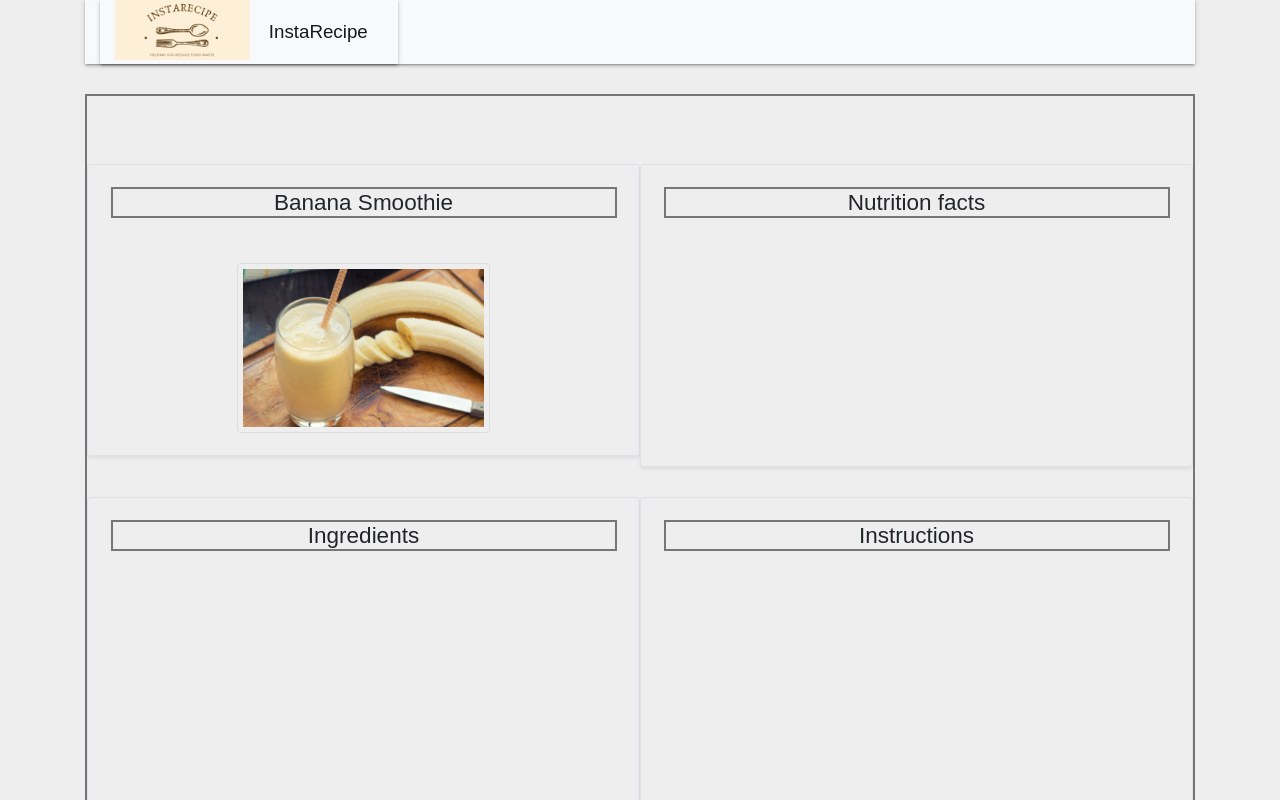
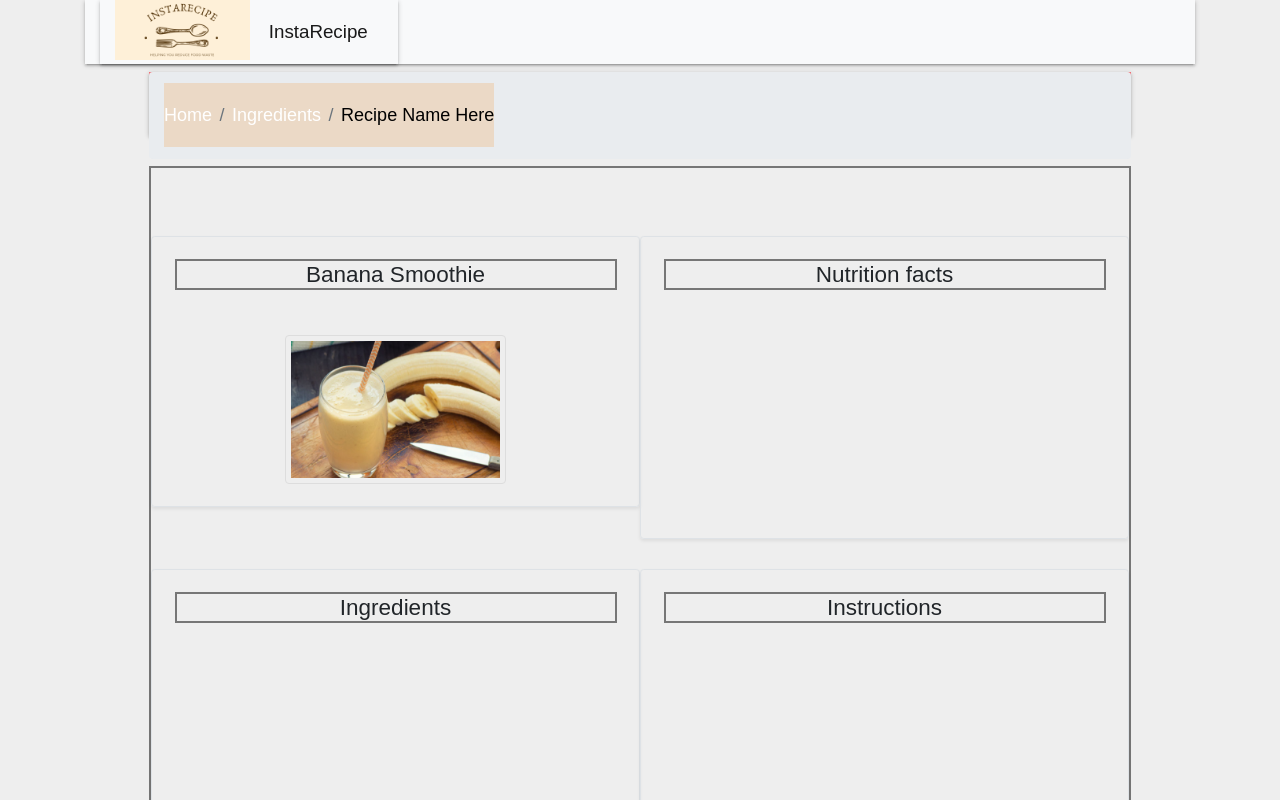
Before and after one commit to snehageorge37/SEG3125-GROUP-14, a React (Create React App) app in the folder lab7_8_9/starting_point/instarecipeapp/: page /recipes in a window 1280 px wide. Shown: the top 800 px of the page. Built offline with nearby package versions, Linux system fonts and the light colour scheme.

Commit message:
Added breadcrumbs

```diff
--- a/lab7_8_9/starting_point/instarecipeapp/src/Home.js
+++ b/lab7_8_9/starting_point/instarecipeapp/src/Home.js
@@ -1,10 +1,28 @@
 import React, { Component } from "react";
-import Button from 'react-bootstrap/Button'
+import Button from "react-bootstrap/Button";
 import Card from "react-bootstrap/Card";
+import styled from "styled-components";
+import Breadcrumb from "react-bootstrap/Breadcrumb";
+
+const breadcrumb = {
+  color: "black",
+  background: "#ebd9c6",
+};
+
+const Container = styled.div`
+  font-family: sans-serif;
+  padding: 1vh 5vw;
+`;
 
 class Home extends Component {
   render() {
     return (
+      <Container>
+        <Breadcrumb>
+          <Breadcrumb.Item href="/" style={breadcrumb}>
+            Home
+          </Breadcrumb.Item>
+        </Breadcrumb>
         <div className="home center">
           <br />
           <br />
@@ -19,6 +37,7 @@ class Home extends Component {
             <Button variant="primary">Find Recipes</Button>
           </Card.Link>
         </div>
+      </Container>
     );
   }
 }
--- a/lab7_8_9/starting_point/instarecipeapp/src/Ingredients.js
+++ b/lab7_8_9/starting_point/instarecipeapp/src/Ingredients.js
@@ -5,7 +5,12 @@ import { BrowserRouter as Router, Route, Switch } from "react-router-dom";
 import { Link } from "react-router-dom";
 import AccordionMP from "./Accordion";
 import SearchResults from "./SearchResults";
+import Breadcrumb from "react-bootstrap/Breadcrumb";
 
+const breadcrumb = {
+  color: "black",
+  background: "#ebd9c6",
+};
 const Container = styled.div`
   font-family: sans-serif;
   padding: 1vh 5vw;
@@ -113,6 +118,14 @@ const Ingredients = () => {
 
   return (
     <Container>
+      <Breadcrumb>
+        <Breadcrumb.Item href="/" style={breadcrumb}>
+          Home
+        </Breadcrumb.Item>
+        <Breadcrumb.Item active style={breadcrumb}>
+          Ingredients
+        </Breadcrumb.Item>
+      </Breadcrumb>
       <div style={divBorderStyle}>
         <br />
         <br />
--- a/lab7_8_9/starting_point/instarecipeapp/src/Recipes.js
+++ b/lab7_8_9/starting_point/instarecipeapp/src/Recipes.js
@@ -1,11 +1,20 @@
 import React, { Component } from "react";
 import banana_smoothie from "./images/banana_smoothie.PNG";
+import Breadcrumb from "react-bootstrap/Breadcrumb";
+import styled from "styled-components";
 
+const breadcrumb = {
+  color: "black",
+  background: "#ebd9c6",
+};
+const Container = styled.div`
+  font-family: sans-serif;
+  padding: 1vh 5vw;
+`;
 const imgStyle = {
   border: "1px solid #ddd",
   borderRadius: "4px",
   padding: "5px",
-  width: "200px",
   display: "block",
   marginLeft: "auto",
   marginRight: "auto",
@@ -23,51 +32,110 @@ const divBorderStyle = {
 class Recipes extends Component {
   render() {
     return (
+      <Container>
+        <Breadcrumb>
+          <Breadcrumb.Item href="/" style={breadcrumb}>
+            Home
+          </Breadcrumb.Item>
+          <Breadcrumb.Item href="/ingredients" style={breadcrumb}>
+            Ingredients
+          </Breadcrumb.Item>
+          <Breadcrumb.Item active style={breadcrumb}>
+            Recipe Name Here
+          </Breadcrumb.Item>
+        </Breadcrumb>
         <div class="container" style={divBorderStyle}>
-        <br /><br /><br />
+          <br />
+          <br />
+          <br />
           <div class="row mb-2">
             <div class="col-md-6">
               <div class="row g-0 border rounded overflow-hidden flex-md-row mb-4 shadow-sm h-md-250 position-relative">
                 <div class="col p-4 d-flex flex-column position-static">
-                <h4 class="mb-0" style={pStyle}>Banana Smoothie</h4>
-                <br /><br />
-                <img src={banana_smoothie} alt="banana smoothie" style={imgStyle} />
-              </div>
-
-
-            </div>
-          </div>
-          <div class="col-md-6">
-            <div class="row g-0 border rounded overflow-hidden flex-md-row mb-4 shadow-sm h-md-250 position-relative">
-              <div class="col p-4 d-flex flex-column position-static">
-                <h4 class="mb-0" style={pStyle}>Nutrition facts</h4>
-                <br /><br /><br /><br /><br /><br /><br /><br /><br /><br />
-
-              </div>
-            </div>
-          </div>
-        </div>
-
-
-        <div class="row mb-2">
-          <div class="col-md-6">
-          <div class="row g-0 border rounded overflow-hidden flex-md-row mb-4 shadow-sm h-md-250 position-relative">
-              <div class="col p-4 d-flex flex-column position-static">
-                <h4 class="mb-0" style={pStyle}>Ingredients</h4>
-                  <br /><br /><br /><br /><br /><br /><br /><br /><br /><br /><br /><br /><br /><br />
+                  <h4 class="mb-0" style={pStyle}>
+                    Banana Smoothie
+                  </h4>
+                  <br />
+                  <br />
+                  <img
+                    src={banana_smoothie}
+                    alt="banana smoothie"
+                    style={imgStyle}
+                  />
                 </div>
               </div>
             </div>
             <div class="col-md-6">
               <div class="row g-0 border rounded overflow-hidden flex-md-row mb-4 shadow-sm h-md-250 position-relative">
                 <div class="col p-4 d-flex flex-column position-static">
-                <h4 class="mb-0" style={pStyle} >Instructions</h4>
-                <br /><br /><br /><br /><br /><br /><br /><br /><br /><br /><br /><br /><br /><br />
+                  <h4 class="mb-0" style={pStyle}>
+                    Nutrition facts
+                  </h4>
+                  <br />
+                  <br />
+                  <br />
+                  <br />
+                  <br />
+                  <br />
+                  <br />
+                  <br />
+                  <br />
+                  <br />
+                </div>
+              </div>
+            </div>
+          </div>
+
+          <div class="row mb-2">
+            <div class="col-md-6">
+              <div class="row g-0 border rounded overflow-hidden flex-md-row mb-4 shadow-sm h-md-250 position-relative">
+                <div class="col p-4 d-flex flex-column position-static">
+                  <h4 class="mb-0" style={pStyle}>
+                    Ingredients
+                  </h4>
+                  <br />
+                  <br />
+                  <br />
+                  <br />
+                  <br />
+                  <br />
+                  <br />
+                  <br />
+                  <br />
+                  <br />
+                  <br />
+                  <br />
+                  <br />
+                  <br />
+                </div>
+              </div>
+            </div>
+            <div class="col-md-6">
+              <div class="row g-0 border rounded overflow-hidden flex-md-row mb-4 shadow-sm h-md-250 position-relative">
+                <div class="col p-4 d-flex flex-column position-static">
+                  <h4 class="mb-0" style={pStyle}>
+                    Instructions
+                  </h4>
+                  <br />
+                  <br />
+                  <br />
+                  <br />
+                  <br />
+                  <br />
+                  <br />
+                  <br />
+                  <br />
+                  <br />
+                  <br />
+                  <br />
+                  <br />
+                  <br />
                 </div>
               </div>
             </div>
           </div>
         </div>
+      </Container>
     );
   }
 }
```
Lines whose indentation alone changed are shown as unchanged.
